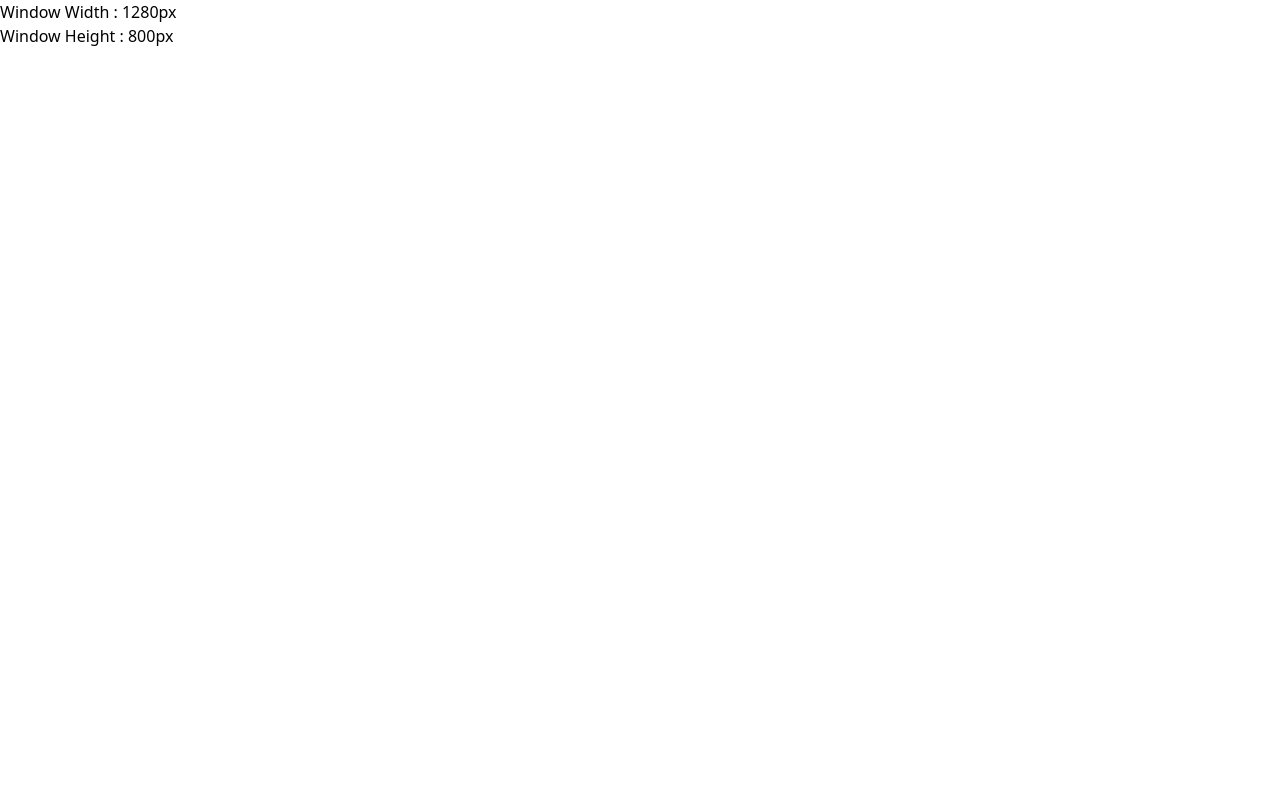
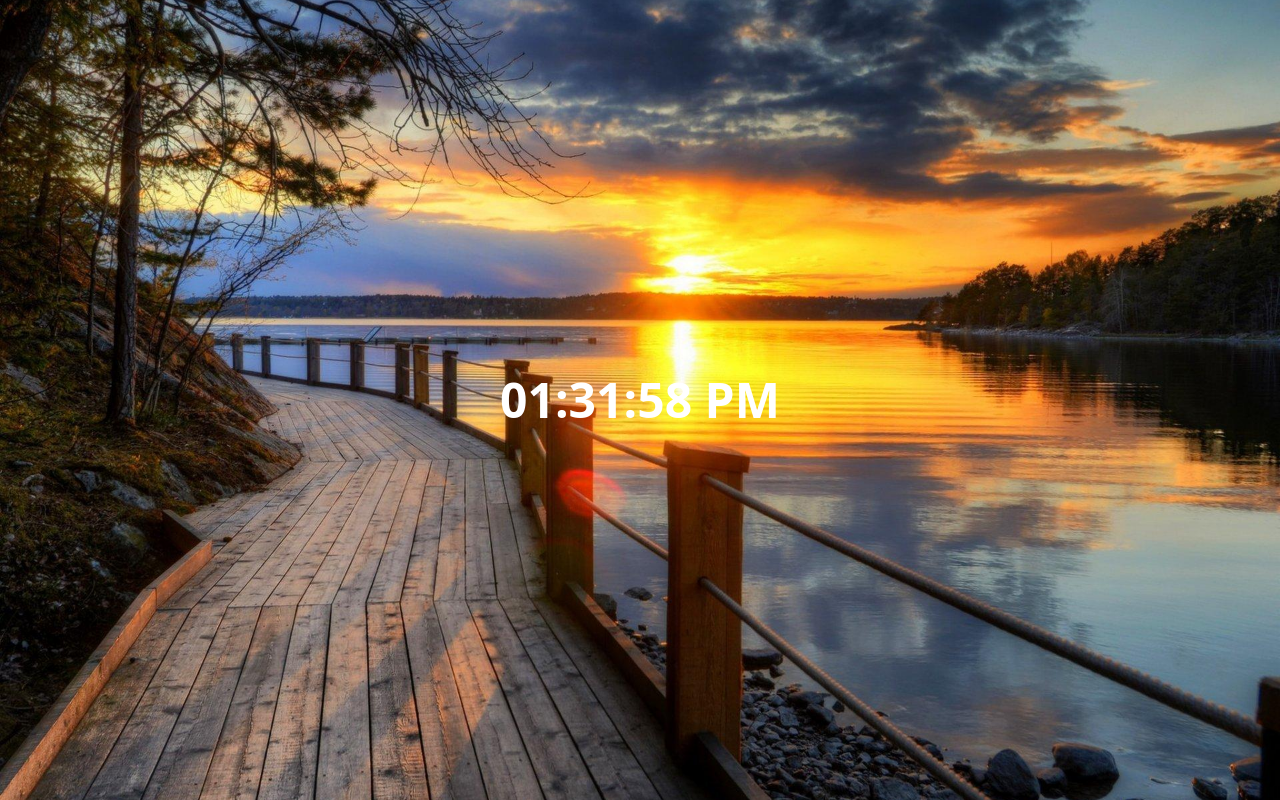
Before and after one commit to Athish-18/reactLearn, a React (Vite) app in the folder react-first-project/: page / in a window 1280 px wide. Built offline with nearby package versions, Linux system fonts and the light colour scheme.

Commit message:
didgital-clock

```diff
--- a/react-first-project/src/App.jsx
+++ b/react-first-project/src/App.jsx
@@ -1,8 +1,9 @@
-import MyComponent from './MyComponent.jsx';
+import DigitalClock from './DigitalClock.jsx';
 function App() {
   return (
     <>
-    <MyComponent></MyComponent>
+    <DigitalClock></DigitalClock>
+
     </>
   );
 }
--- /dev/null
+++ b/react-first-project/src/DigitalClock.jsx
@@ -0,0 +1,47 @@
+import React, { useState, useEffect } from "react";
+import clockPic from "./assets/clock.jpg";
+
+function DigitalClock() {
+  const [time, setTime] = useState(new Date());
+
+  useEffect(() => {
+    const intervalId = setInterval(() => {
+      setTime(new Date());
+    }, 1000);
+
+    return () => clearInterval(intervalId);
+  }, []);
+
+  function formatTime() {
+    let hours = time.getHours();
+    const minutes = time.getMinutes();
+    const seconds = time.getSeconds();
+    const meridiem = hours >= 12 ? "PM" : "AM";
+
+    hours = hours % 12 || 12;
+
+    return `${padZero(hours)}:${padZero(minutes)}:${padZero(
+      seconds
+    )} ${meridiem}`;
+  }
+
+  function padZero(number) {
+    return (number < 10 ? "0" : "") + number;
+  }
+
+  return (
+    <div className="relative w-full h-screen">
+      <img
+        src={clockPic}
+        alt="scenery"
+        className="w-full h-full object-cover"
+      />
+
+      <span className="absolute inset-0 flex items-center justify-center text-white text-5xl font-bold">
+        {formatTime()}
+      </span>
+    </div>
+  );
+}
+
+export default DigitalClock;
--- a/react-first-project/src/MyComponent.jsx
+++ /dev/null
@@ -1,59 +0,0 @@
-// useEffect() - React Hook that tells React DO SOME CODE WHEN (pick one):
-// This component re-renders
-// This component mounts---when u create it for the first time
-// The state of a value
-
-// useEffect(function, [dependencies])
-
-// 1. useEffect(() => {})            // Runs after every re-render
-// 2. useEffect(() => {}, [])        // Runs only on mount
-// 3. useEffect(() => {}, [value])   // Runs on mount + when value changes
-
-// USES
-// #1 Event Listeners
-// #2 DOM manipulation
-// #3 Subscriptions (real-time updates)
-// #4 Fetching Data from an API
-// #5 Clean up when a component unmounts
-
-import { useState, useEffect } from "react";
-function MyComponent() {
-  const [width, setWidth] = useState(window.innerWidth);
-  const [height, setHeight] = useState(window.innerHeight);
-
-  // window.addEventListener("resize",handleResize);
-  // console.log("event listener added"); many event listeners added to create only 1 -- event listeners use Useffect
-
-  // useEffect(()=>{
-  //   window.addEventListener("resize", handleResize);
-  //   console.log("event listener added");
-
-  // },[]) /// now only once event listener created ie at the time of mount (creation of component)
-
-  useEffect(() => {
-    window.addEventListener("resize", handleResize);
-    console.log("event listener added");
-
-    return () => {
-      window.removeEventListener("resize", handleResize);
-      console.log("Event Listener Removed"); /// to perform some cleanup
-    };
-  }, []);
-
-  useEffect(() => {
-    document.title = `Size:${width} ${height}`;
-  });
-
-  function handleResize() {
-    setHeight(window.innerHeight);
-    setWidth(window.innerWidth);
-  }
-
-  return (
-    <>
-      <p>Window Width : {width}px</p>
-      <p>Window Height : {height}px</p>
-    </>
-  );
-}
-export default MyComponent;
```
Also changed, not shown: react-first-project/src/assets/clock.jpg (added).
